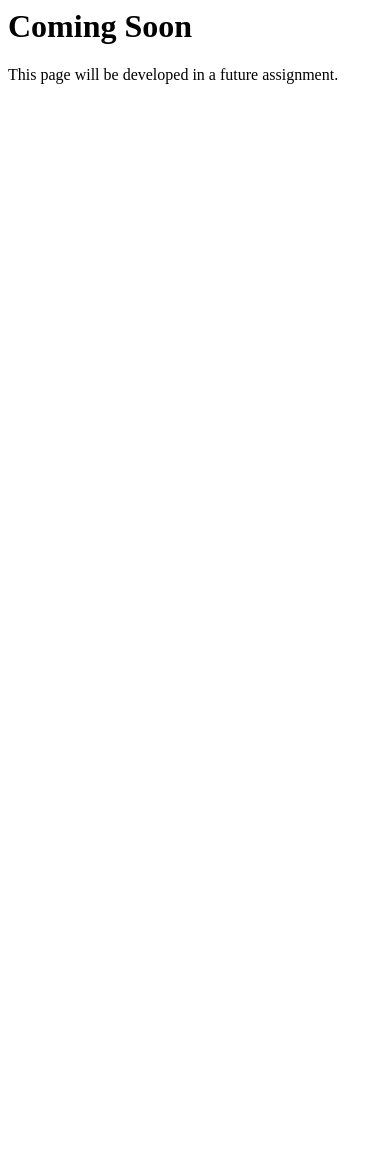
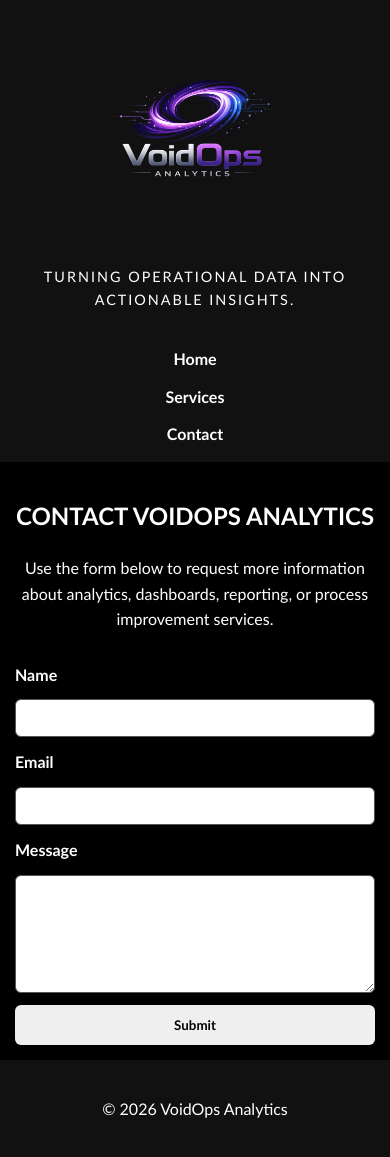
Before and after one commit to mconantVO/WebDevelopment, a plain HTML site: page contact.html in a window 390 px wide. Before the commit the page ends 844 px from the top, so only its background shows below. Drawn offline with Linux system fonts and the light colour scheme.

Commit message:
Complete Assignment 2 responsive website

```diff
--- a/contact.html
+++ b/contact.html
@@ -1,2 +1,58 @@
-<h1>Coming Soon</h1>
-<p>This page will be developed in a future assignment.</p>
+<!DOCTYPE html>
+<html lang="en">
+
+<head>
+    <meta charset="UTF-8">
+    <meta name="viewport" content="width=device-width, initial-scale=1.0">
+    <title>VoidOps Analytics | Contact</title>
+    <link rel="stylesheet" href="styles.css">
+</head>
+
+<body>
+    <header>
+        <img src="images/logo.png" alt="VoidOps Analytics logo" class="logo">
+
+        <h1 class="visually-hidden">VoidOps Analytics</h1>
+
+        <p class="tagline">
+            TURNING OPERATIONAL DATA INTO ACTIONABLE INSIGHTS.
+        </p>
+    </header>
+
+    <nav aria-label="Main navigation">
+        <a href="index.html">Home</a>
+        <a href="services.html">Services</a>
+        <a href="contact.html">Contact</a>
+    </nav>
+
+    <main aria-label="Contact content">
+        <section class="page-intro">
+            <h2>Contact VoidOps Analytics</h2>
+            <p>
+                Use the form below to request more information about analytics, dashboards,
+                reporting, or process improvement services.
+            </p>
+        </section>
+
+        <section class="contact-section">
+            <form class="contact-form" aria-label="Contact form">
+                <label for="name">Name</label>
+                <input type="text" id="name" name="name" required>
+
+                <label for="email">Email</label>
+                <input type="email" id="email" name="email" required>
+
+                <label for="message">Message</label>
+                <textarea id="message" name="message" rows="6" required></textarea>
+
+                <button type="submit">Submit</button>
+            </form>
+        </section>
+    </main>
+
+    <footer>
+        <p>&copy; 2026 VoidOps Analytics</p>
+    </footer>
+</body>
+
+</html>
--- a/styles.css
+++ b/styles.css
@@ -1,7 +1,23 @@
 /* VoidOps Analytics Styles */
+
+body {
+  font-family: "Trebuchet MS", Arial, sans-serif;
+  margin: 0;
+  background-color: #000000;
+  color: #ffffff;
+  line-height: 1.6;
+}
+
+header {
+  text-align: center;
+  background-color: #111111;
+  padding: 10px 20px 5px;
+}
 
 .logo {
   width: 450px;
+  max-width: 90%;
+  height: auto;
   display: block;
   margin: 0 auto;
 }
@@ -11,17 +27,31 @@
   left: -9999px;
 }
 
-header {
-  text-align: center;
-  background-color: #111111;
-  padding: 10px 20px 5px 20px;
-}
-
 .tagline {
   margin-top: -5px;
   margin-bottom: 15px;
   letter-spacing: 4px;
   font-size: 1.1rem;
+  text-transform: uppercase;
+}
+
+nav {
+  display: flex;
+  justify-content: center;
+  gap: 30px;
+  padding: 15px;
+  background-color: #111111;
+}
+
+nav a {
+  color: #ffffff;
+  text-decoration: none;
+  font-weight: bold;
+}
+
+nav a:hover,
+nav a:focus {
+  color: #b266ff;
 }
 
 main {
@@ -30,36 +60,19 @@ main {
   padding: 20px;
 }
 
-body {
-  font-family: "Trebuchet MS", Arial, sans-serif;
-  margin: 0;
-  background-color: #000000;
-  color: white;
-}
-
-nav {
-  text-align: center;
-  padding: 15px;
-  background-color: #111111;
+section {
+  margin-bottom: 30px;
 }
 
 h2,
-.tagline {
+h3 {
   text-transform: uppercase;
 }
 
-nav a {
-  color: white;
-  text-decoration: none;
-  margin: 0 15px;
-}
-
-nav a:hover {
-  color: #b266ff;
-}
-
-section {
-  margin-bottom: 30px;
+.page-intro {
+  max-width: 800px;
+  margin: 0 auto 30px;
+  text-align: center;
 }
 
 .services {
@@ -68,7 +81,94 @@ section {
   border-radius: 10px;
 }
 
+.service-grid {
+  display: grid;
+  grid-template-columns: repeat(2, 1fr);
+  gap: 24px;
+  max-width: 900px;
+  margin: 0 auto;
+}
+
+.service-card {
+  border: 1px solid #444444;
+  padding: 24px;
+  border-radius: 10px;
+  background-color: #111111;
+}
+
+.contact-section {
+  max-width: 600px;
+  margin: 0 auto;
+}
+
+.contact-form {
+  display: flex;
+  flex-direction: column;
+  gap: 12px;
+}
+
+.contact-form label {
+  font-weight: bold;
+}
+
+.contact-form input,
+.contact-form textarea {
+  padding: 10px;
+  border-radius: 6px;
+  border: 1px solid #555555;
+  font-family: inherit;
+}
+
+.contact-form button {
+  padding: 12px;
+  border: none;
+  border-radius: 6px;
+  cursor: pointer;
+  font-family: inherit;
+  font-weight: bold;
+}
+
+.contact-form button:hover,
+.contact-form button:focus {
+  background-color: #b266ff;
+  color: #000000;
+}
+
 footer {
   text-align: center;
   padding: 20px;
+  background-color: #111111;
 }
+
+/* Mobile responsive styles */
+@media (max-width: 768px) {
+  .logo {
+    width: 260px;
+  }
+
+  .tagline {
+    font-size: 0.9rem;
+    letter-spacing: 2px;
+  }
+
+  nav {
+    flex-direction: column;
+    align-items: center;
+    gap: 12px;
+  }
+
+  main {
+    padding: 15px;
+  }
+
+  .service-grid {
+    grid-template-columns: 1fr;
+  }
+
+  .contact-form input,
+  .contact-form textarea,
+  .contact-form button {
+    width: 100%;
+    box-sizing: border-box;
+  }
+}
```
Also changed, not shown: about.html (deleted, +0 -2 lines), index.html (+8 -9 lines), services.html (+76 -2 lines).
